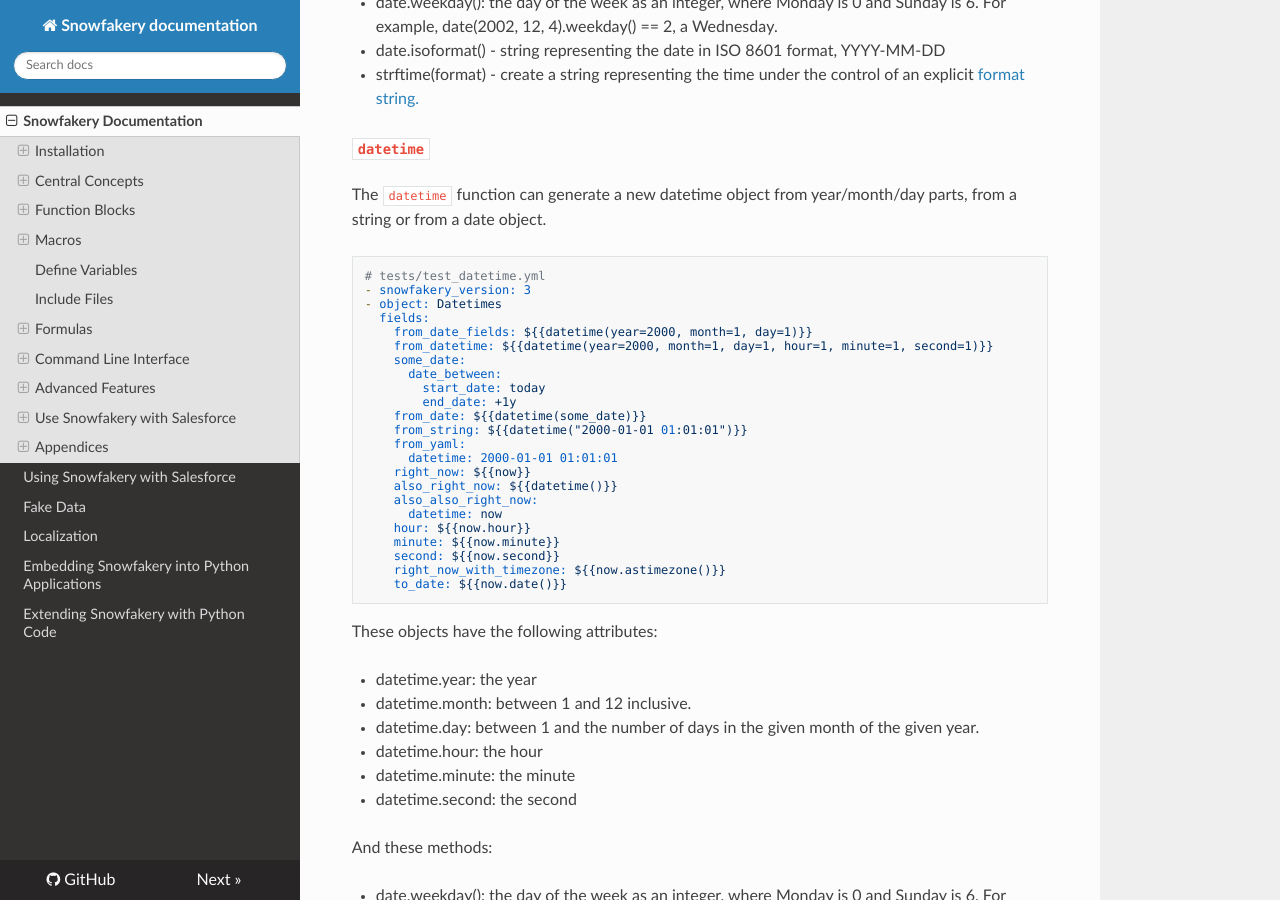
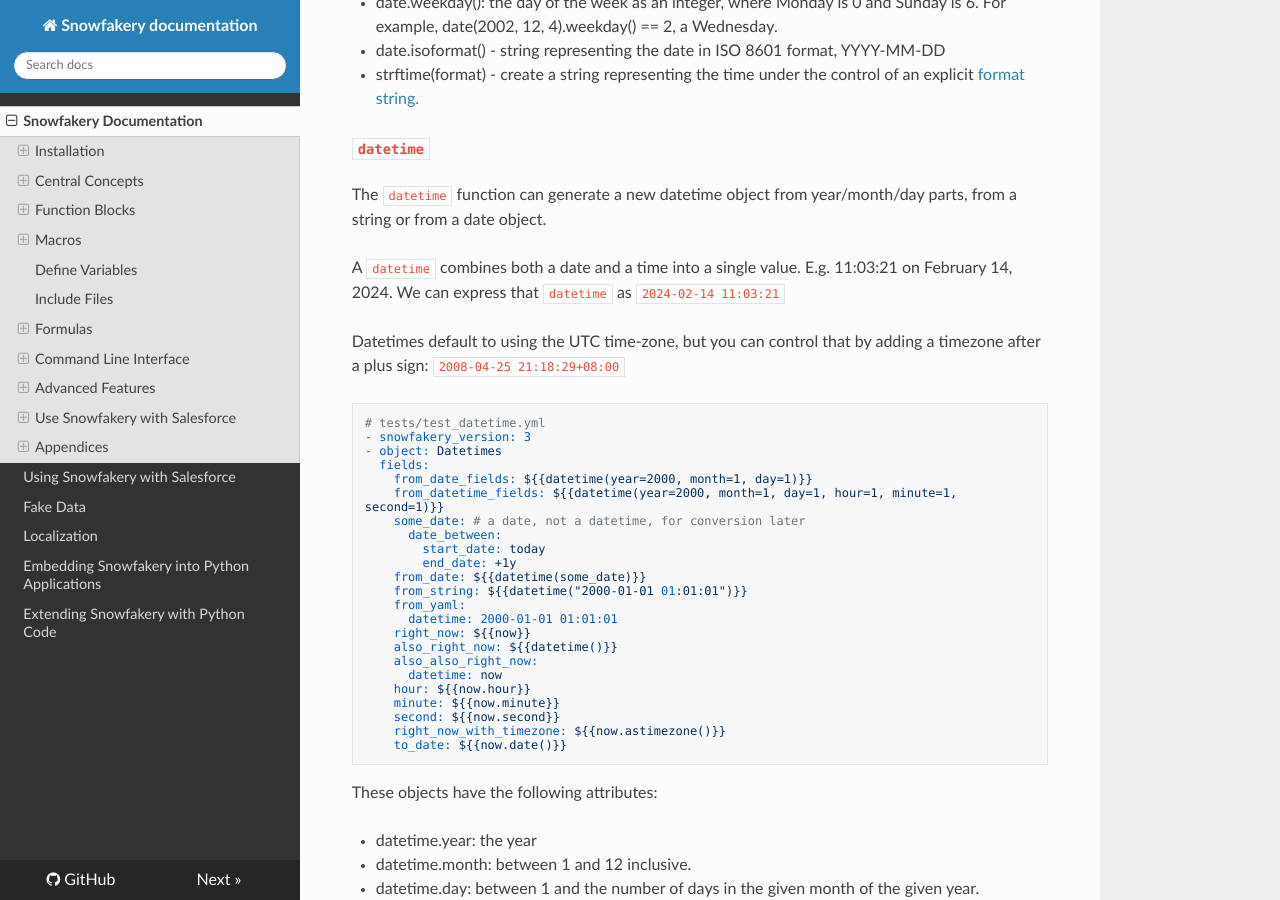
Before and after one commit to SFDO-Tooling/Snowfakery, an MkDocs documentation site: the page built from docs/index.md, in a window 1280 px wide and 900 px high, scrolled down 23783 px. Built offline with MkDocs 1.6.1, drawn with Linux system fonts in a browser that asks for light colours; nearby versions of some CDN libraries; some of the changed text lies outside the part shown.

Commit message:
Docs updates and code cleanups

````diff
--- a/docs/index.md
+++ b/docs/index.md
@@ -1199,14 +1199,20 @@ The `datetime` function can generate
 a new datetime object from year/month/day parts, from a string
 or from a date object.
 
+A `datetime` combines both a date and a time into a single value. E.g. 11:03:21 on February 14, 2024. We can express that `datetime` as
+`2024-02-14 11:03:21`
+
+Datetimes default to using the UTC time-zone, but you can control that by
+adding a timezone after a plus sign: `2008-04-25 21:18:29+08:00`
+
 ```yaml
 # tests/test_datetime.yml
 - snowfakery_version: 3
 - object: Datetimes
   fields:
     from_date_fields: ${{datetime(year=2000, month=1, day=1)}}
-    from_datetime: ${{datetime(year=2000, month=1, day=1, hour=1, minute=1, second=1)}}
-    some_date:
+    from_datetime_fields: ${{datetime(year=2000, month=1, day=1, hour=1, minute=1, second=1)}}
+    some_date: # a date, not a datetime, for conversion later
       date_between:
         start_date: today
         end_date: +1y
````
Also changed, not shown: other parts of docs/index.md (+4 -4 lines), 5 other files.
